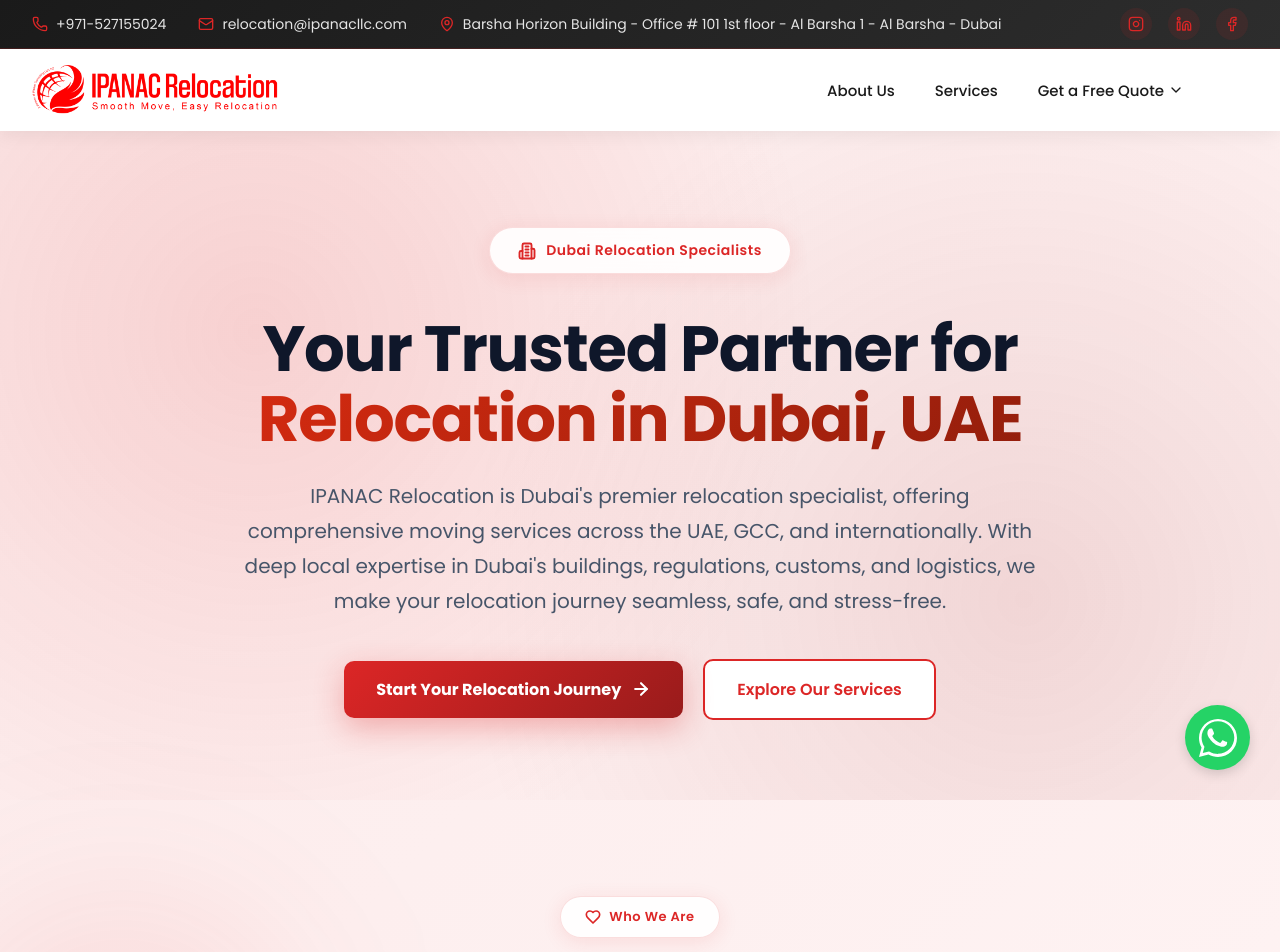
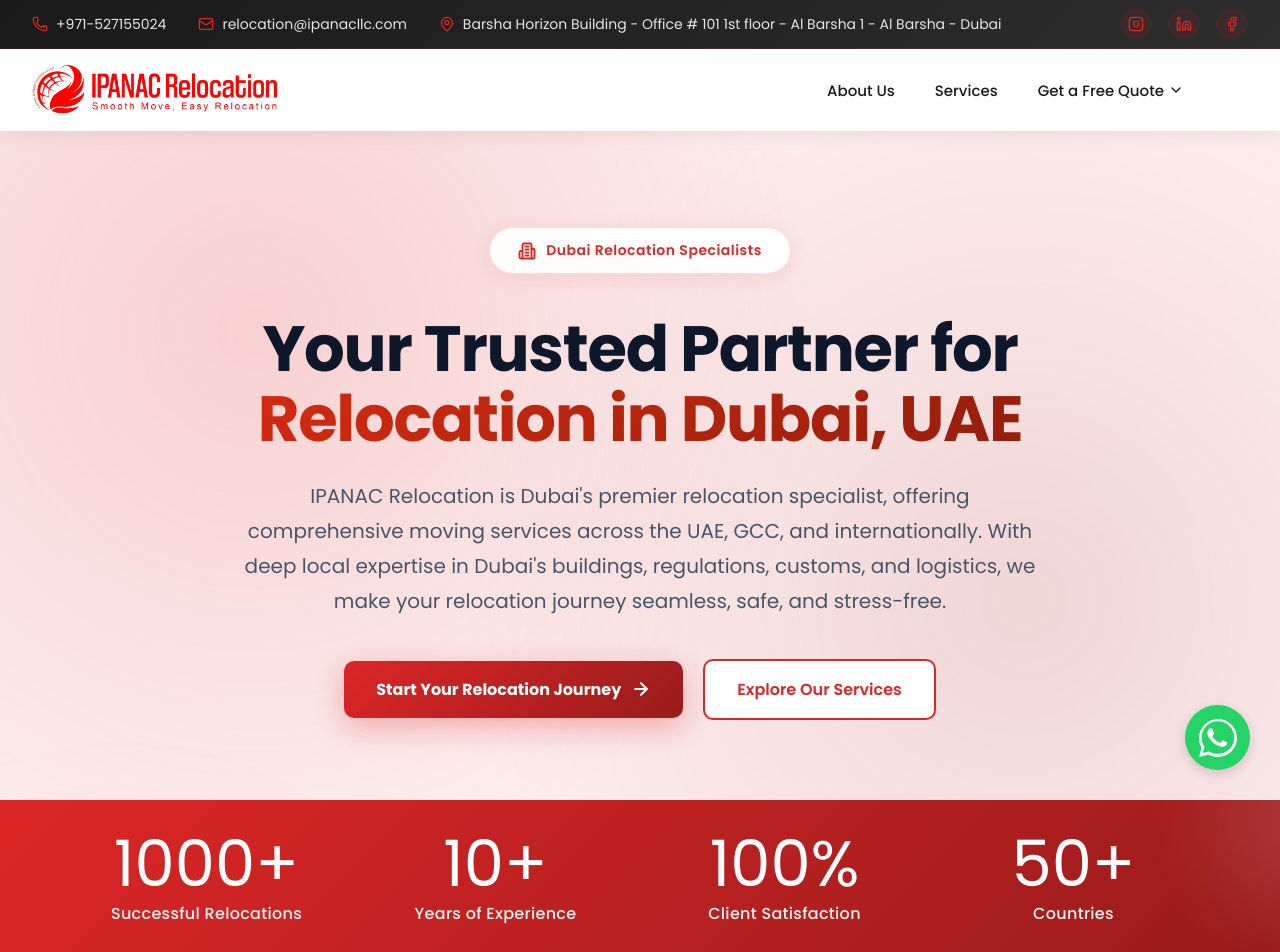
Before and after one commit to Mir-pes/ipanac-1, a React (Vite) app: page /about in a window 1280 px wide. Shown: the top 952 px of the page. Built offline with nearby package versions, Linux system fonts and the light colour scheme; no server answers.

Commit message:
Handover to Client

```diff
--- a/index.html
+++ b/index.html
@@ -4,7 +4,7 @@
     <meta charset="UTF-8" />
     <meta name="viewport" content="width=device-width, initial-scale=1.0" />
     <link rel="icon" type="image/png" href="/IpanacRelocationLogo.png" />
-    <title>IPANAC Relocation Dubai | Professional Movers & Packers in Dubai UAE</title>
+    <title>IPANAC Relocation | Trusted Movers & Packers in Dubai , UAE</title>
     <meta name="description" content="Leading relocation services in Dubai, UAE. Professional movers and packers offering international and local moving, packing, storage solutions across Dubai, Abu Dhabi, and GCC region. Get free quote today!" />
     <meta name="keywords" content="movers Dubai, packers Dubai, relocation services Dubai, moving company Dubai, international movers Dubai, Dubai movers, packers and movers Dubai, relocation Dubai, moving services UAE" />
 
--- a/src/App.jsx
+++ b/src/App.jsx
@@ -34,7 +34,7 @@
         } />
 
 
-        <Route path = "/enquire" element={
+        <Route path = "/home-relocation-dubai" element={
           <div>
             <Enquire/>
             <Footer />
@@ -46,13 +46,13 @@
             <Footer />
           </div>
         }/>
-        <Route path = "/quickquote" element={
+        <Route path = "/international-relocation-dubai" element={
           <div>
             <Quote/>
             <Footer />
           </div>
         }/>
-        <Route path = "/contact" element={
+        <Route path = "/office-relocation-dubai" element={
           <div>
             <ContactUs/>
             <Footer />
--- a/src/Contactus.jsx
+++ b/src/Contactus.jsx
@@ -34,7 +34,7 @@
     setSubmitStatus(null);
 
     try {
-      await submitForm('contact', formData);
+      await submitForm('office-relocation-dubai', formData);
       setSubmitStatus({ type: 'success', message: 'Thank you! We will contact you soon.' });
       setFormData({ fullName: '', email: '', phone: '', baseLocation: '', baseLocationDetails: '', destination: '', destinationDetails: '', message: '' });
     } catch (error) {
--- a/src/FeatureSection.css
+++ b/src/FeatureSection.css
@@ -124,7 +124,7 @@
 
 .hero-stat-number {
   font-size: 3rem;
-  font-weight: 900;
+  font-weight: 500;
   color: var(--primary-red);
   line-height: 1;
 }
--- a/src/WhyChoose.jsx
+++ b/src/WhyChoose.jsx
@@ -96,7 +96,7 @@
           <h3 className="cta-heading">Ready to Start Your Journey?</h3>
           <p className="cta-text">Get a free consultation and personalized quote today</p>
         </div>
-        <Link to="/contact" className="cta-button">
+        <Link to="/office-relocation-dubai" className="cta-button">
           Get Free Survey & Quote
           <span className="button-arrow">→</span>
         </Link>
--- a/src/about.jsx
+++ b/src/about.jsx
@@ -41,6 +41,31 @@
             <Link to="/services" className="about-secondary-cta">
               Explore Our Services
             </Link>
+          </div>
+        </div>
+      </section>
+
+
+
+      <section className="about-stats-section">
+        <div className="about-section-container">
+          <div className="stats-grid-modern">
+            <div className="stat-block-modern">
+              <div className="stat-number-modern">1000+</div>
+              <div className="stat-label-modern">Successful Relocations</div>
+            </div>
+            <div className="stat-block-modern">
+              <div className="stat-number-modern">10+</div>
+              <div className="stat-label-modern">Years of Experience</div>
+            </div>
+            <div className="stat-block-modern">
+              <div className="stat-number-modern">100%</div>
+              <div className="stat-label-modern">Client Satisfaction</div>
+            </div>
+            <div className="stat-block-modern">
+              <div className="stat-number-modern">50+</div>
+              <div className="stat-label-modern">Countries </div>
+            </div>
           </div>
         </div>
       </section>
@@ -238,6 +263,8 @@
         </div>
       </section>
 
+
+
       {/* Why Choose Us Section */}
       <section className="about-why-choose-section">
         <div className="about-section-container">
@@ -306,6 +333,11 @@
           </div>
         </div>
       </section>
+
+
+
+
+
 
       {/* Our Values Section */}
       <section className="about-values-section">
@@ -383,7 +415,7 @@
       </section>
 
       {/* Stats Section */}
-      <section className="about-stats-section">
+      {/* <section className="about-stats-section">
         <div className="about-section-container">
           <div className="stats-grid-modern">
             <div className="stat-block-modern">
@@ -404,7 +436,7 @@
             </div>
           </div>
         </div>
-      </section>
+      </section> */}
 
       {/* CTA Section */}
       <section className="about-cta-section">
--- a/src/enquire.jsx
+++ b/src/enquire.jsx
@@ -38,7 +38,7 @@
         setSubmitStatus(null);
 
         try {
-            await submitForm('enquire', formData);
+            await submitForm('home-relocation-dubai', formData);
             setSubmitStatus({ type: 'success', message: 'Thank you! We will get back to you within 24 hours.' });
             setFormData({
                 fullName: '',
--- a/src/head.jsx
+++ b/src/head.jsx
@@ -29,7 +29,7 @@
           </p>
 
           <div className="hero-cta-container">
-            <Link to="/quickquote" className="primary-cta">
+            <Link to="/international-relocation-dubai" className="primary-cta">
               Get Free Quote
               <ArrowRight className="cta-icon" size={20} />
             </Link>
--- a/src/navbar.jsx
+++ b/src/navbar.jsx
@@ -75,9 +75,9 @@
                             </button>
 
                             <div className={`dropdown-menu ${proposalDropdownOpen ? 'show' : ''}`}>
-                                <Link to="/enquire" className="dropdown-item">Home Relocation</Link>
-                                <Link to="/contact" className="dropdown-item">Office Relocation</Link>
-                                <Link to="/quickquote" className="dropdown-item">International Relocation</Link>
+                                <Link to="/home-relocation-dubai" className="dropdown-item">Home Relocation</Link>
+                                <Link to="/office-relocation-dubai" className="dropdown-item">Office Relocation</Link>
+                                <Link to="/international-relocation-dubai" className="dropdown-item">International Relocation</Link>
                             </div>
                         </div>
                     </div>
@@ -110,8 +110,8 @@
                         </button>
 
                         <div className={`mobile-dropdown-menu ${proposalDropdownOpen ? 'show' : ''}`}>
-                            <Link to="/enquire" className="mobile-dropdown-item" onClick={toggleNavbar}>Home Relocation</Link>
-                            <Link to="/contact" className="mobile-dropdown-item" onClick={toggleNavbar}>Office Relocation</Link>
+                            <Link to="/home-relocation-dubai" className="mobile-dropdown-item" onClick={toggleNavbar}>Home Relocation</Link>
+                            <Link to="/office-relocation-dubai" className="mobile-dropdown-item" onClick={toggleNavbar}>Office Relocation</Link>
                             <Link to="/quickquote" className="mobile-dropdown-item" onClick={toggleNavbar}>International Relocation</Link>
                         </div>
                     </div>
--- a/src/quickquote.jsx
+++ b/src/quickquote.jsx
@@ -69,7 +69,7 @@
                 ...formData,
                 items: selectedItems
             };
-            await submitForm('quote', submitData);
+            await submitForm('international-relocation-dubai', submitData);
             setSubmitStatus({ type: 'success', message: 'Thank you! Our team will get back to you within 24 hours with your quote.' });
             setFormData({
                 fullName: '',
```
Also changed, not shown: 4 other files (tests, documents, lock files or other folders).
